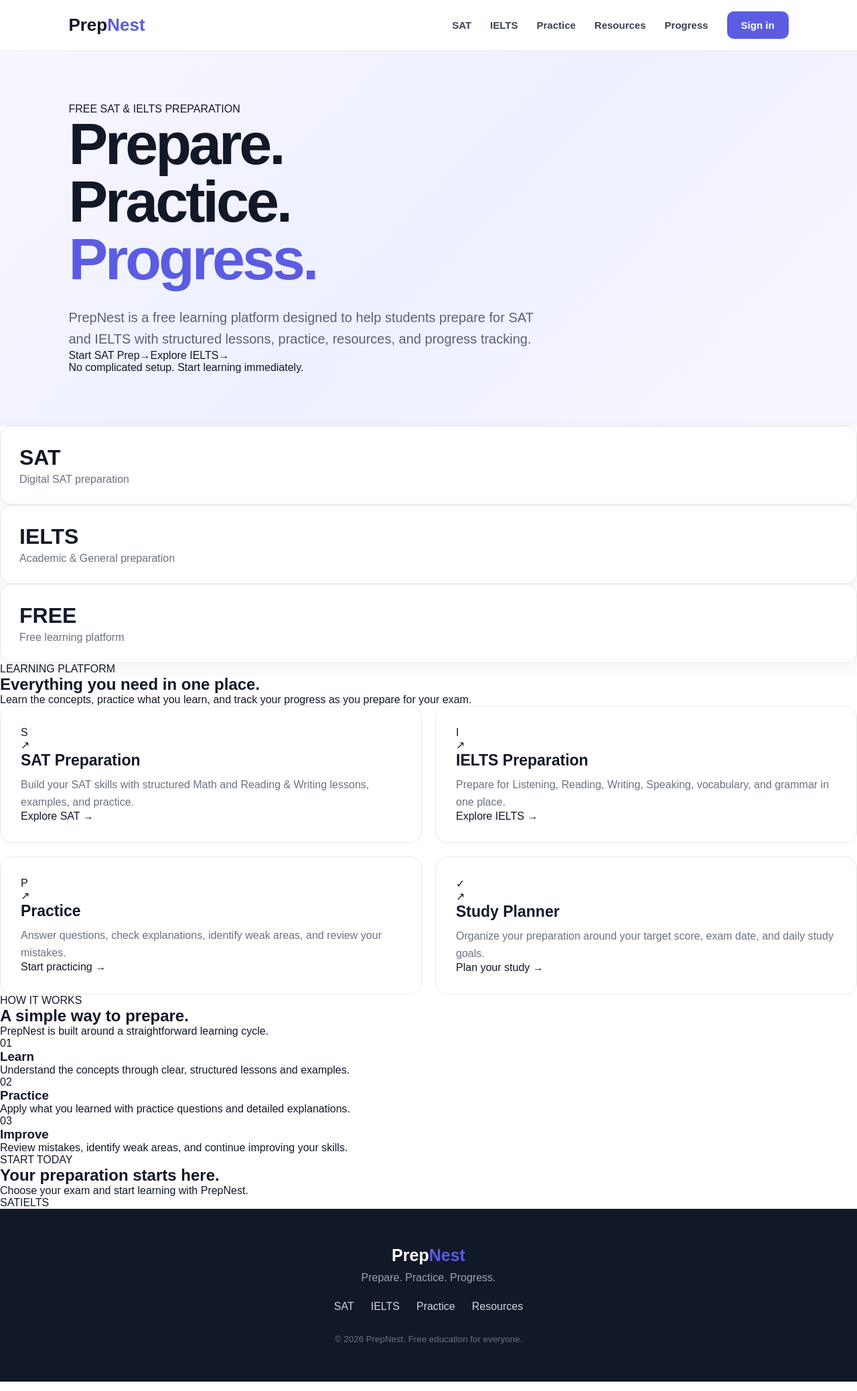
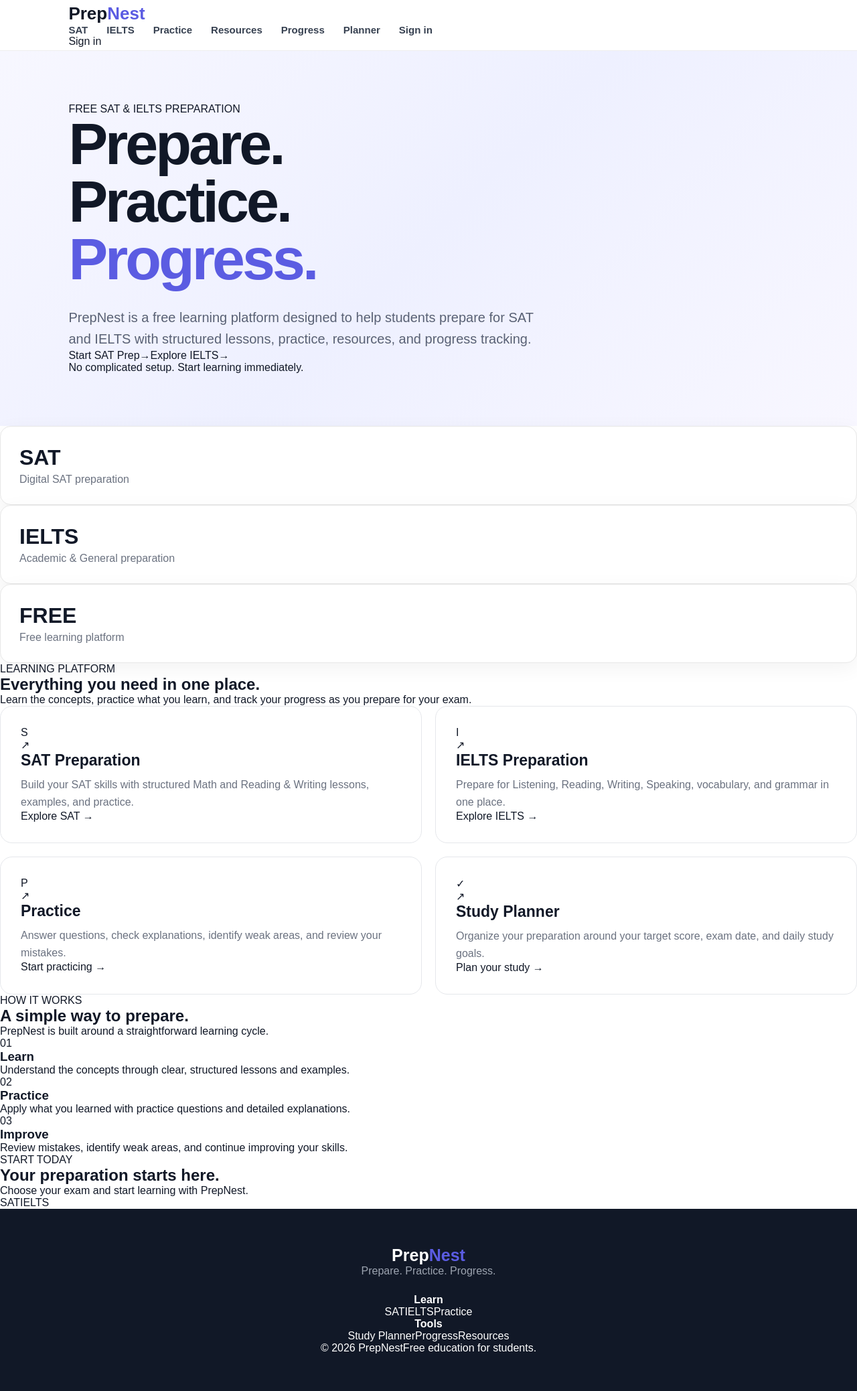
Before and after one commit to komiljonovzohidbek2009-bit/prepnest, a Next.js app: page / in a window 1280 px wide. Shown: the whole page at 67% size. Built offline with nearby package versions, Linux system fonts and the light colour scheme.

Commit message:
Update layout.tsx

```diff
--- a/src/app/layout.tsx
+++ b/src/app/layout.tsx
@@ -4,52 +4,87 @@ import Link from "next/link";
 export const metadata = {
   title: "PrepNest — Free SAT & IELTS Preparation",
   description:
-    "Free SAT and IELTS preparation platform for students.",
+    "PrepNest is a free SAT and IELTS preparation platform for students.",
+  keywords: [
+    "SAT preparation",
+    "IELTS preparation",
+    "SAT practice",
+    "IELTS practice",
+    "SAT Math",
+    "SAT Reading and Writing",
+    "IELTS Speaking",
+    "IELTS Writing",
+  ],
 };
 
 export default function RootLayout({
   children,
-}: {
+}: Readonly<{
   children: React.ReactNode;
-}) {
+}>) {
   return (
     <html lang="en">
       <body>
         <header className="navbar">
+          <div className="nav-container">
             <Link href="/" className="logo">
               Prep<span>Nest</span>
             </Link>
 
-          <nav>
+            <nav className="desktop-nav">
               <Link href="/sat">SAT</Link>
               <Link href="/ielts">IELTS</Link>
               <Link href="/practice">Practice</Link>
               <Link href="/resources">Resources</Link>
               <Link href="/progress">Progress</Link>
+              <Link href="/planner">Planner</Link>
 
-            <Link href="/login" className="signin-btn">
+              <Link href="/login" className="nav-signin">
                 Sign in
               </Link>
             </nav>
+
+            <Link href="/login" className="mobile-signin">
+              Sign in
+            </Link>
+          </div>
         </header>
 
         {children}
 
-        <footer>
-          <div className="footer-logo">
+        <footer className="footer">
+          <div className="container">
+            <div className="footer-top">
+              <div>
+                <Link href="/" className="footer-logo">
                   Prep<span>Nest</span>
+                </Link>
+
+                <p className="footer-description">
+                  Prepare. Practice. Progress.
+                </p>
               </div>
 
-          <p>Prepare. Practice. Progress.</p>
-
-          <div className="footer-links">
+              <div className="footer-column">
+                <h4>Learn</h4>
                 <Link href="/sat">SAT</Link>
                 <Link href="/ielts">IELTS</Link>
                 <Link href="/practice">Practice</Link>
+              </div>
+
+              <div className="footer-column">
+                <h4>Tools</h4>
+                <Link href="/planner">Study Planner</Link>
+                <Link href="/progress">Progress</Link>
                 <Link href="/resources">Resources</Link>
               </div>
+            </div>
 
-          <small>© 2026 PrepNest. Free education for everyone.</small>
+            <div className="footer-bottom">
+              <span>© 2026 PrepNest</span>
+              <span>Free education for students.</span>
+            </div>
+          </div>
         </footer>
       </body>
     </html>
```
Lines whose indentation alone changed are shown as unchanged.
